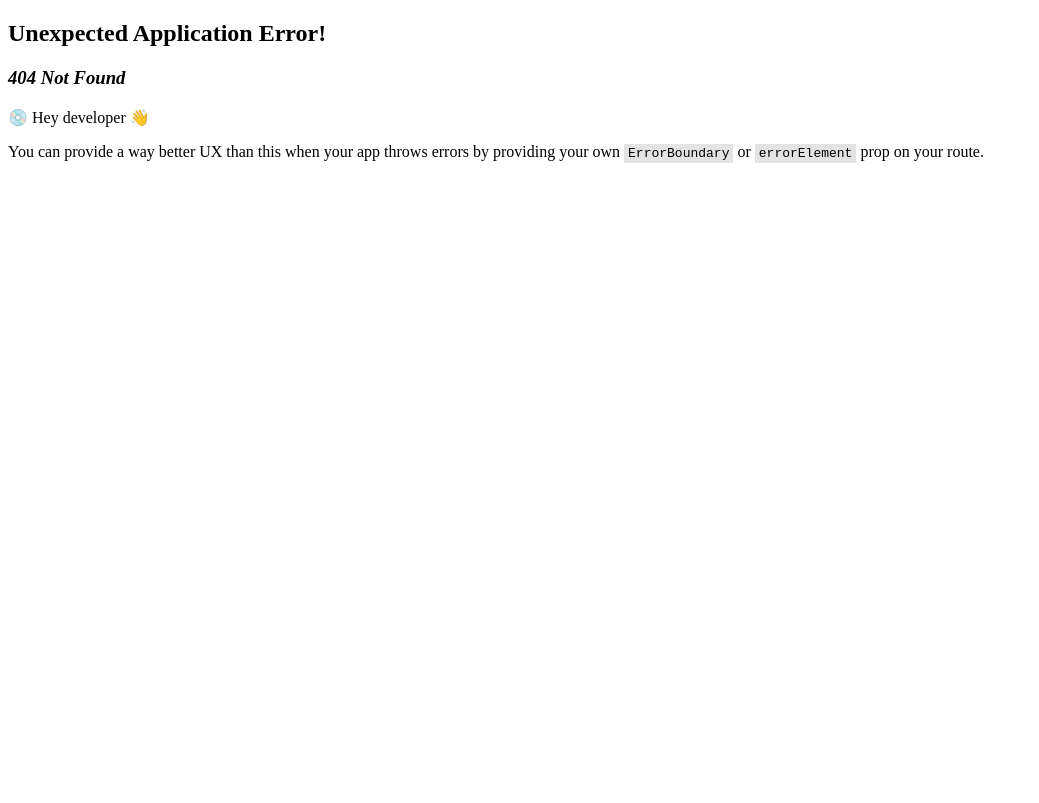
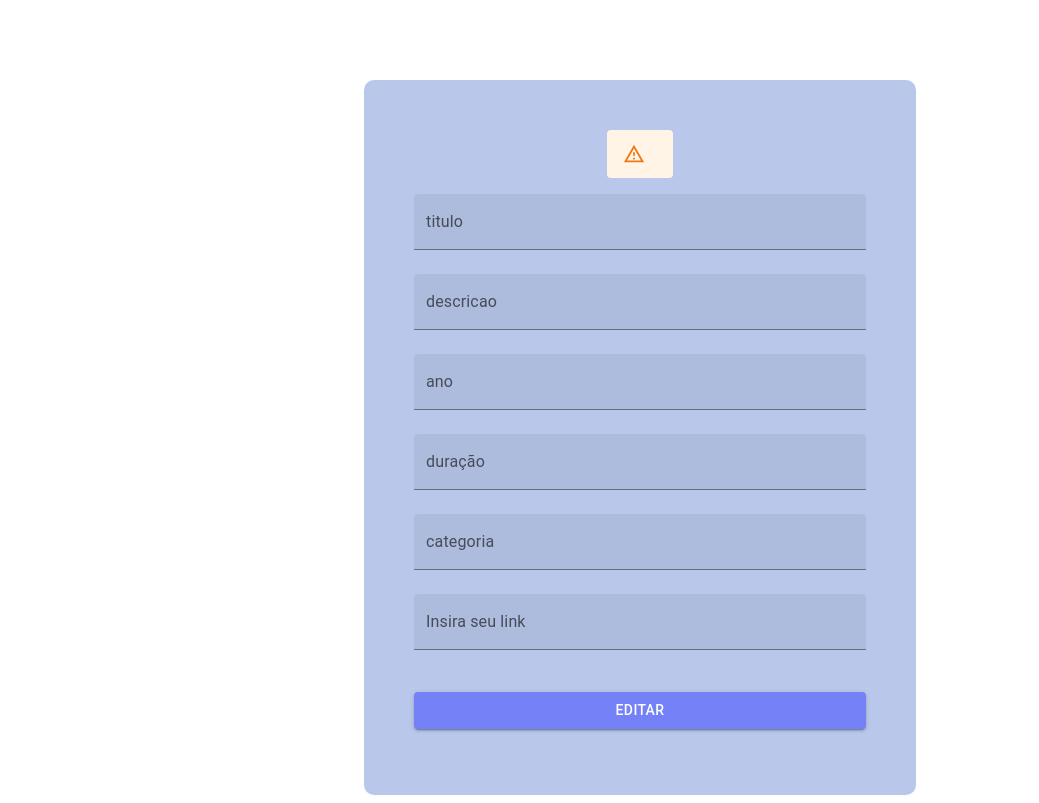
Before and after one commit to anaalturria/catalogo-virtual, a React (Create React App) app: page /edicao/1 in a window 1280 px wide. Before the commit this address had no page. Shown: the whole page, without its empty margins (0-1039 px from the left). Built offline with nearby package versions, Linux system fonts and the light colour scheme; no server answers.

Commit message:
exclui filme

```diff
--- a/src/App.js
+++ b/src/App.js
@@ -22,6 +22,28 @@
 
   }, [])
 
+  function Excluir( evento, id ) {
+      evento.preventDefault();
+      fetch( process.env.REACT_APP_BACKEND + "filmes", {
+        method: "DELETE",
+        headers: {
+            'Content-Type': 'application/json'
+        },
+        body: JSON.stringify(
+          {
+              id: id
+          }
+      )
+    })
+    .then( (resposta) => resposta.json() )
+    .then( (json) =>  {
+      const novaLista = filmes.filter( (filme) => filme._id !== id);
+      setFilmes( novaLista );
+    }  )
+    .catch( (erro) => setErro(true) )
+
+  }
+
   return (
     <>
       <h1>Filmes</h1>
@@ -42,6 +64,8 @@
          categoria={filme.categoria}
          ano={filme.ano}
          duracao={filme.duracao}
+         excluir={ (e) => Excluir( e, filme._id ) }
+         id={filme._id}
          />
 
         ) )
--- /dev/null
+++ b/src/components/EditaFilme.jsx
@@ -0,0 +1,154 @@
+import { Alert, Box, Button, Container, TextField } from '@mui/material'
+import React, { useEffect, useState } from 'react'
+import { useParams } from 'react-router-dom';
+
+function EditaFilme() {
+
+    const { id } = useParams();
+    const [ titulo, setTitulo ] = useState("");
+    const [ descricao, setDescricao ] = useState("");
+    const [ ano, setAno ] = useState("");
+    const [ duracao, setDuracao ] = useState("");
+    const [ categoria, setCategoria ] = useState("");
+    const [ imagem, setImagem ] = useState ("");
+    const [ edita, setEdita ] = useState( false );
+    const [ erro, setErro ] = useState( false );
+
+    useEffect( () => {
+        fetch( process.env.REACT_APP_BACKEND + "filmes/" + id, {
+            method: "GET",
+            headers: {
+                'Content-Type': 'application/json'
+            },
+
+        })
+        .then( (resposta) => resposta.json() )
+        .then( (json) => {
+            if( !json.status ) {
+                setTitulo( json.titulo );
+                setDescricao( json.descricao );
+                setAno( json.ano );
+                setDuracao( json.duracao );
+                setCategoria( json.categoria );
+                setImagem( json.imagem);
+            } else {
+                setErro("Filme não encontrado");
+            }
+        })
+        .catch( (erro) => { setErro(true)})
+    }, [] );
+
+    function Editar(evento) {
+        evento.preventDefault();
+        fetch( process.env.REACT_APP_BACKEND + "filmes/", {
+            method: "PUT",
+            headers: {
+                'Content-Type': 'application/json'
+            },
+            body: JSON.stringify(
+                {
+                    id: id,
+                    titulo: titulo,
+                    descricao: descricao,
+                    ano: ano,
+                    duracao: duracao,
+                    categoria: categoria,
+                    imagem: imagem
+
+                }
+            )
+
+        })
+        .then( (resposta) => resposta.json() )
+        .then( (json) => {
+            if( !json._id ) {
+                setEdita(true);
+                setErro(false);
+            } else {
+                setErro(true);
+                setEdita(false);
+            }
+        })
+        .catch( (erro) => { setErro(true)})
+    }
+
+  return (
+    <>
+        <Container omponent="section" maxWidth="sm">
+            <Box
+                sx={{
+                mt: 10,
+                backgroundColor: "#B8C7EA",
+                padding: "50px",
+                borderRadius: "10px",
+                display: "flex",
+                flexDirection: "column",
+                alignItems: "center"
+            }}>
+                { erro && ( <Alert severity="warning">{erro}</Alert>)}
+                { edita && ( <Alert severity="seccess">Filme Editado</Alert>)}
+                    <Box component="form" onSubmit={Editar}>
+                        <TextField
+                            label="titulo"
+                            variant="filled"
+                            type="text"
+                            margin="normal"
+                            fullWidth
+                            value={titulo}
+                            onChange={ (e) => setTitulo( e.target.value)}></TextField>
+                        <TextField
+                            label="descricao"
+                            variant="filled"
+                            type="text"
+                            margin="normal"
+                            fullWidth
+                            value={descricao}
+                            onChange={ (e) => setDescricao( e.target.value)}></TextField>
+                        <TextField
+                            label="ano"
+                            variant="filled"
+                            type="text"
+                            margin="normal"
+                            fullWidth
+                            value={ano}
+                            onChange={ (e) => setAno( e.target.value)}></TextField>
+                        <TextField
+                            label="duração"
+                            variant="filled"
+                            type="text"
+                            margin="normal"
+                            fullWidth
+                            value={duracao}
+                            onChange={ (e) => setDuracao( e.target.value)}></TextField>
+                        <TextField
+                            label="categoria"
+                            variant="filled"
+                            type="text"
+                            margin="normal"
+                            fullWidth
+                            value={categoria}
+                            onChange={ (e) => setCategoria( e.target.value)}></TextField>
+                        <TextField
+                            label="Insira seu link"
+                            variant="filled"
+                            type="url"
+                            margin="normal"
+                            fullWidth
+                            value={imagem}
+                            onChange={ (e) => setImagem( e.target.value)}></TextField>
+                        <Box component="figure"
+                            sx={{
+                                width:"250px",
+                                margin: "0 auto"
+                            }}>
+                            <img src={imagem} alt={titulo} style={{width: "100%" } }></img>
+                        </Box>
+                        <Button type="submit" variant="contained" fullWidth sx={ {mt: 2, mb: 2 } }>Editar</Button>
+                </Box>
+            </Box>
+        </Container>
+    </>
+  )
+}
+
+export default EditaFilme
--- a/src/components/Filmes.jsx
+++ b/src/components/Filmes.jsx
@@ -1,5 +1,6 @@
-import { Card, CardActionArea, CardContent, CardMedia, Grid, Typography } from '@mui/material';
+import { Card, CardActionArea, CardContent, CardMedia, Grid, Link, Typography } from '@mui/material';
 import React from 'react';
+
 
 function Filmes(props) {
   return (
@@ -32,8 +33,15 @@
                 </Grid>
             </CardContent>
         </CardActionArea>
+        <Grid item xs={6}>
+            <button onClick={props.excluir}>x</button>
+        </Grid>
+        <Grid item xs={6}>
+            <Link href={ "edicao/" + props.id }>Editar</Link>
+        </Grid>
+
     </Card>
   )
 }
 
-export default Filmes
+export default Filmes;
--- a/src/index.js
+++ b/src/index.js
@@ -6,6 +6,7 @@
 import Login from './Login';
 import Cadastro from './Cadastro';
 import Filme from './Filme';
+import EditaFilme from './components/EditaFilme';
 
 const theme = createTheme({
   palette: {
@@ -43,7 +44,12 @@
   {
     path: "/Filme",
     element: <Filme/>
+  },
+  {
+    path: "/edicao/:id",
+    element: <EditaFilme/>
   }
+
 ]);
 
 const root = ReactDOM.createRoot(document.getElementById('root'));
```
